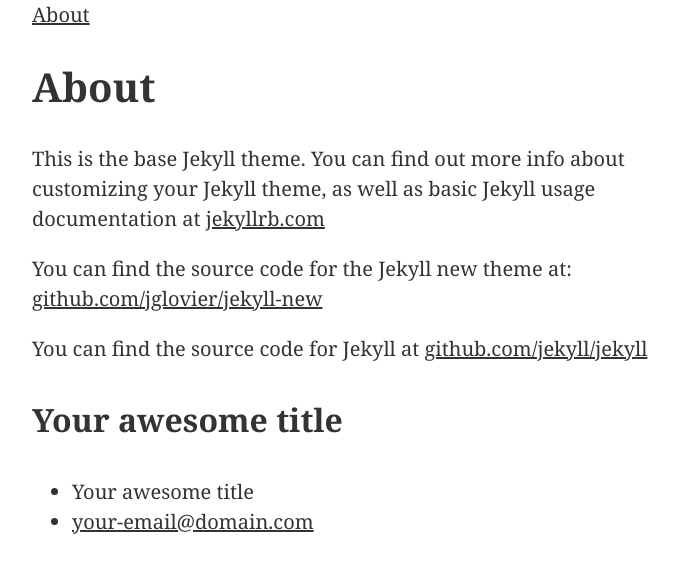
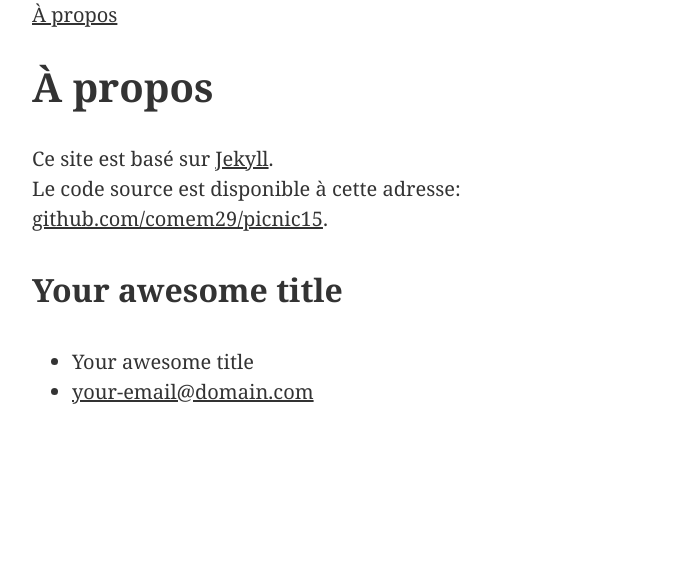
Before and after one commit to comem29/picnic15, a Jekyll site: the page built from about.md, in a window 1280 px wide. Shown: the top 573 px of the page, without its empty margins (263-942 px from the left). Built offline with Jekyll 4.4.1, drawn with Linux system fonts in a browser that asks for light colours.

Commit message:
set variable as default

```diff
--- a/_sass/_base.links.scss
+++ b/_sass/_base.links.scss
@@ -1,5 +1,5 @@
-$base-link-color: #333;
-$base-link-color-hover: #FF6233;
+$base-link-color: #333 !default;
+$base-link-color-hover: #FF6233 !default;
 
 a {
   color: $base-link-color;
--- a/about.md
+++ b/about.md
@@ -1,11 +1,8 @@
 ---
 layout: page
-title: About
+title: À propos
 permalink: /about/
 ---
 
-This is the base Jekyll theme. You can find out more info about customizing your Jekyll theme, as well as basic Jekyll usage documentation at [jekyllrb.com](http://jekyllrb.com/)
-
-You can find the source code for the Jekyll new theme at: [github.com/jglovier/jekyll-new](https://github.com/jglovier/jekyll-new)
-
-You can find the source code for Jekyll at [github.com/jekyll/jekyll](https://github.com/jekyll/jekyll)
+Ce site est basé sur [Jekyll](http://jekyllrb.com/).
+Le code source est disponible à cette adresse: [github.com/comem29/picnic15](https://github.com/comem29/picnic15).
```
